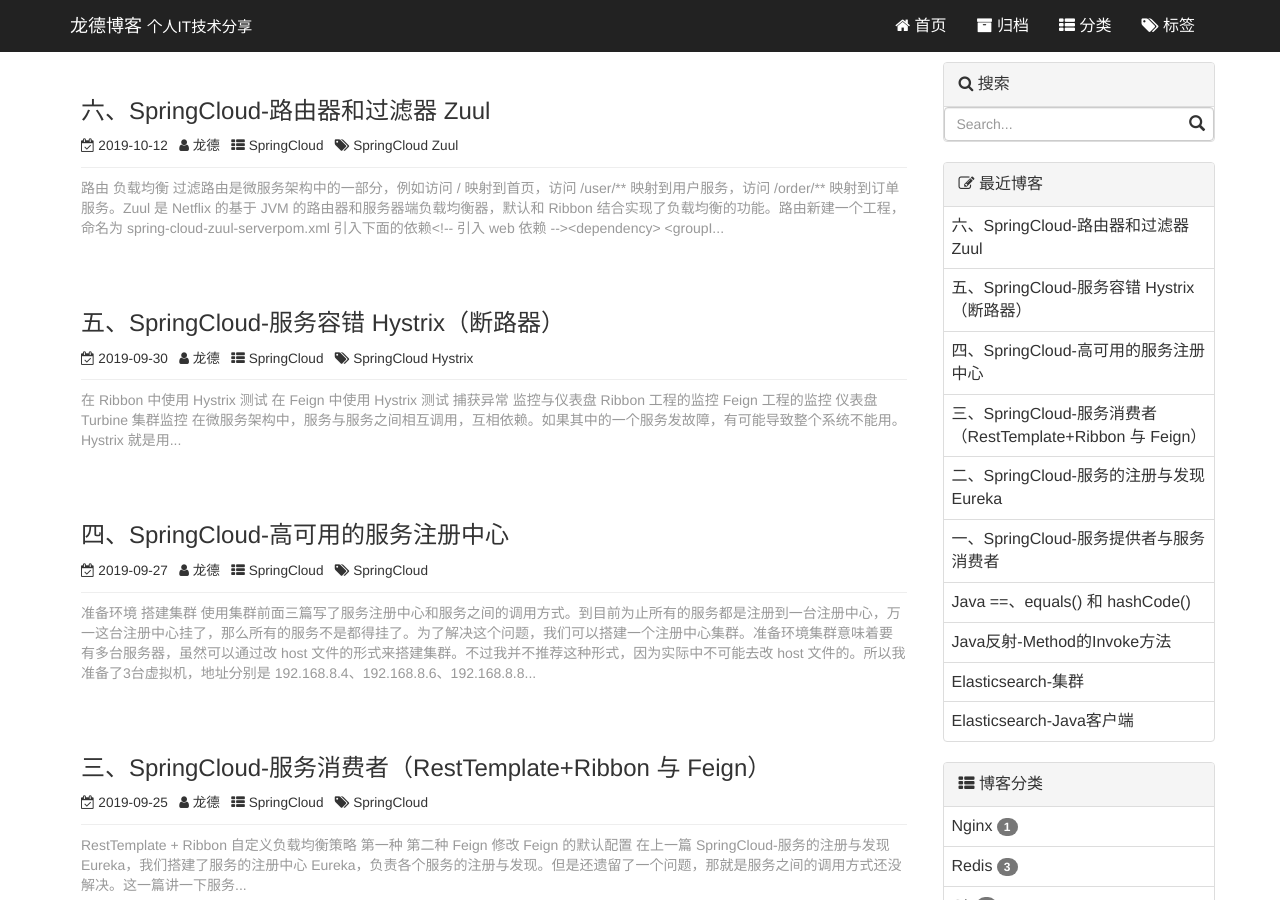
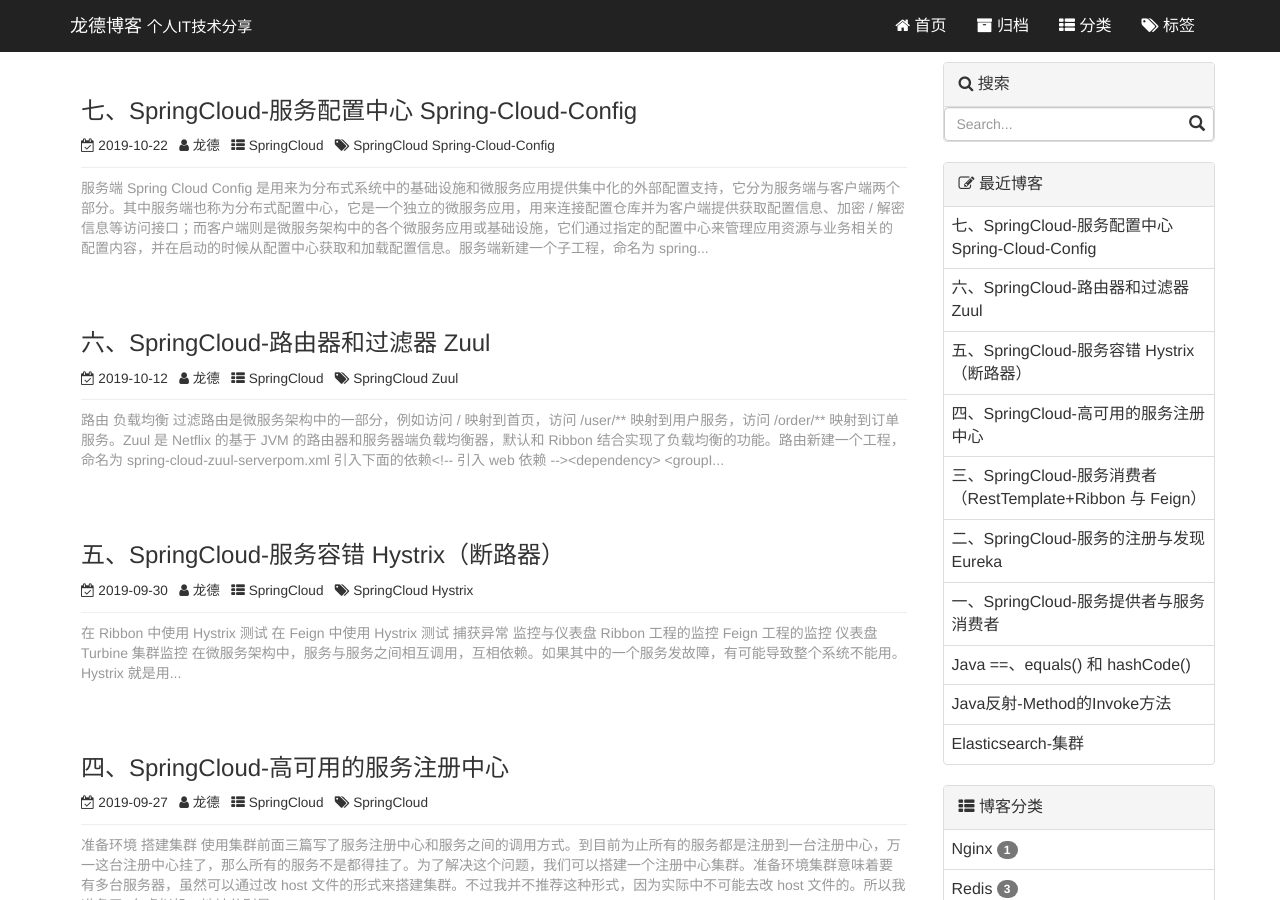
Before and after one commit to miansen/miansen.github.io, a Jekyll site: the page built from index.html, in a window 1280 px wide and 900 px high. Built offline with Jekyll 4.4.1, drawn with Linux system fonts in a browser that asks for light colours; the list of posts is cut into pages by our own code; comment, search, counter and statistics services are not loaded; some of the changed text lies outside the part shown.

Commit message:
add 2019-10-22-spring-cloud-config

````diff
--- a/_layouts/post.html
+++ b/_layouts/post.html
@@ -2,7 +2,7 @@
 layout: default
 ---
 <div class="row">
-  <div class="col-md-12">
+  <div class="col-md-9">
     <div class="panel">
       <div class="panel-body">
         <h2>{{ page.title }}</h2>
@@ -45,7 +45,7 @@
     </div>
     {% include comments.html %}
   </div>
-  <div class="col-md-3 hidden-sm hidden-xs" style="display: none;">
+  <div class="col-md-3 hidden-sm hidden-xs">
     <div class="post-right">
       <div class="panel panel-default">
         <div class="panel-heading"><i class="fa fa-list-ul"></i> 文章目录</div>
--- /dev/null
+++ b/_posts/2019-10-22-spring-cloud-config.md
@@ -0,0 +1,85 @@
+---
+layout: post
+title: 七、SpringCloud-服务配置中心 Spring-Cloud-Config
+date: 2019-10-22
+categories: SpringCloud
+tags: SpringCloud Spring-Cloud-Config
+author: 龙德
+---
+
+* content
+{:toc}
+
+> Spring Cloud Config 是用来为分布式系统中的基础设施和微服务应用提供集中化的外部配置支持，它分为服务端与客户端两个部分。其中服务端也称为分布式配置中心，它是一个独立的微服务应用，用来连接配置仓库并为客户端提供获取配置信息、加密 / 解密信息等访问接口；而客户端则是微服务架构中的各个微服务应用或基础设施，它们通过指定的配置中心来管理应用资源与业务相关的配置内容，并在启动的时候从配置中心获取和加载配置信息。
+
+## 服务端
+
+新建一个子工程，命名为 spring-cloud-config-server
+
+引入依赖
+
+```xml
+<dependency>
+	<groupId>org.springframework.boot</groupId>
+	<artifactId>spring-boot-starter-web</artifactId>
+</dependency>
+<dependency>
+	<groupId>org.springframework.cloud</groupId>
+	<artifactId>spring-cloud-config-server</artifactId>
+</dependency>
+```
+
+application.properties
+
+```properties
+# 指定服务名称
+spring.application.name=spring-cloud-config-server
+# 指定运行端口
+server.port=8072
+
+# 配置 Git 仓库地址
+spring.cloud.config.server.git.uri=https://github.com/miansen/SpringCloud-Learn
+# 配置文件所在的具体目录（也可以用通配符 /**，因为 SpringCloudConfig 只根据配置文件名找配置）
+spring.cloud.config.server.git.searchPaths=config
+# 配置仓库的分支（默认是master）
+spring.cloud.config.label=master
+# 配置 Git 仓库的用户名（如果 Git 仓库为公开仓库，可以不填写用户名和密码，如果是私有仓库需要填写）
+spring.cloud.config.server.git.username=
+# 访问 Git 仓库的用户密码
+spring.cloud.config.server.git.password=
+```
+
+在远程 Git 仓库上新建几个配置文件，如图所示：
+
+![image](https://miansen.wang/assets/20191022182938.png)
+
+可以看到我新建了4个配置文件
+
+- application-dev.properties
+- application-dev.yml
+- application-prod.properties
+- application-prod.yml
+
+可以看到这4个配置文件的命名都有一定的规律，可以概况为：{应用名} - {环境名} . {格式名}
+
+为什么要这样的命名格式呢，随便命名不行吗？
+
+其实这样命名是跟 http 请求地址和资源文件的映射有关系，SpringCloudConfig 会根据 http 请求地址去查找文件。
+
+查找规则如下：
+
+- / {应用名} / {环境名} / {分支名}
+- / {应用名} - {环境名} . {格式名}
+- / {分支名} / {应用名} - {环境名} . {格式名}
+
+接着启动工程
+
+按照上面的查找规则，想要获取 application-dev.properties 配置文件，对应的访问地址如下：
+
+- http://localhost:8072/application/dev/master
+- http://localhost:8072/application-dev.properties
+- http://localhost:8072/master/application-dev.properties
+
+![image](https://miansen.wang/assets/20191022184555.png)
+
+可以看到返回了配置文件的内容，证明配置服务端可以从远程 Git 仓库获取到配置信息。
````
Also changed, not shown: assets/20191022182938.png (added), assets/20191022184555.png (added).
